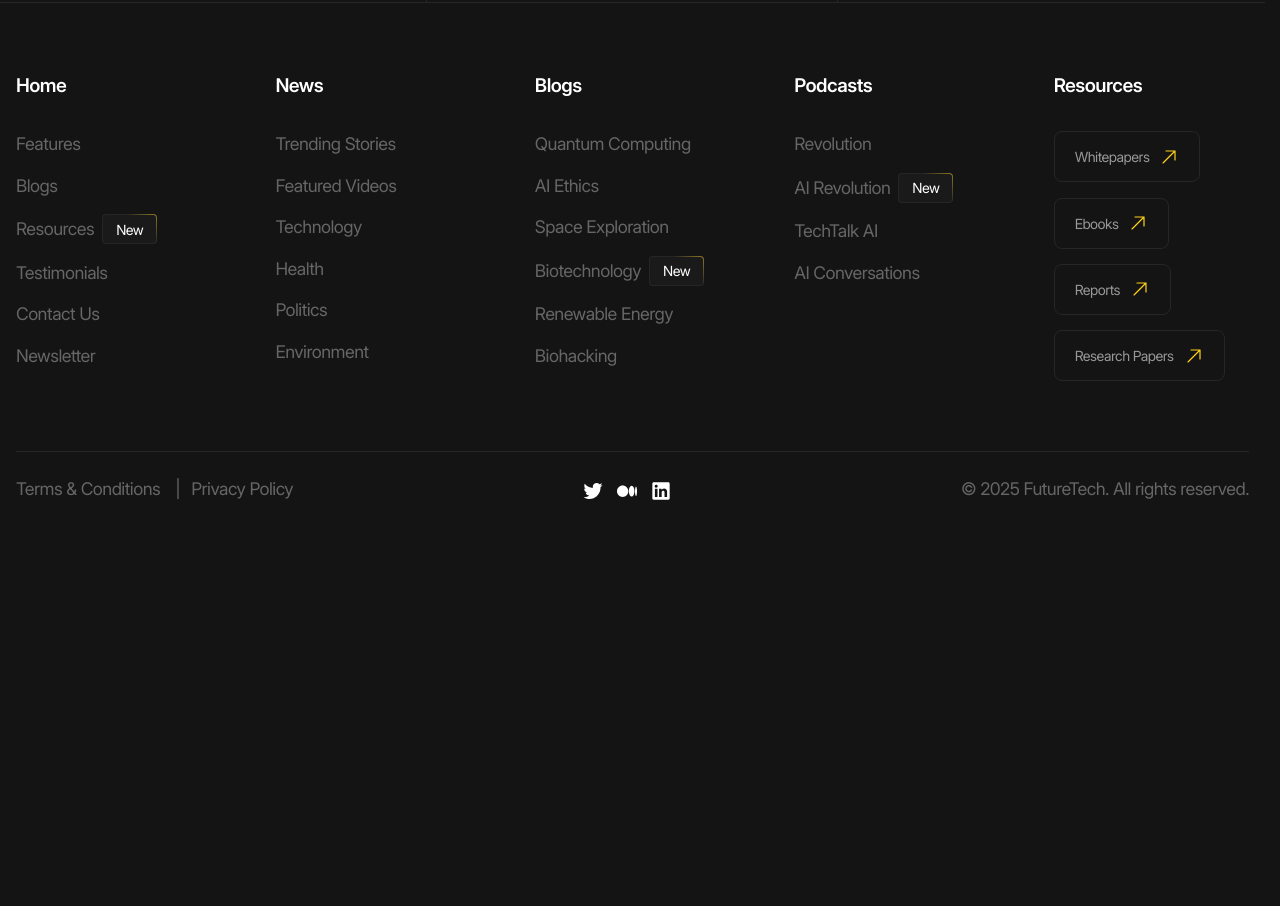
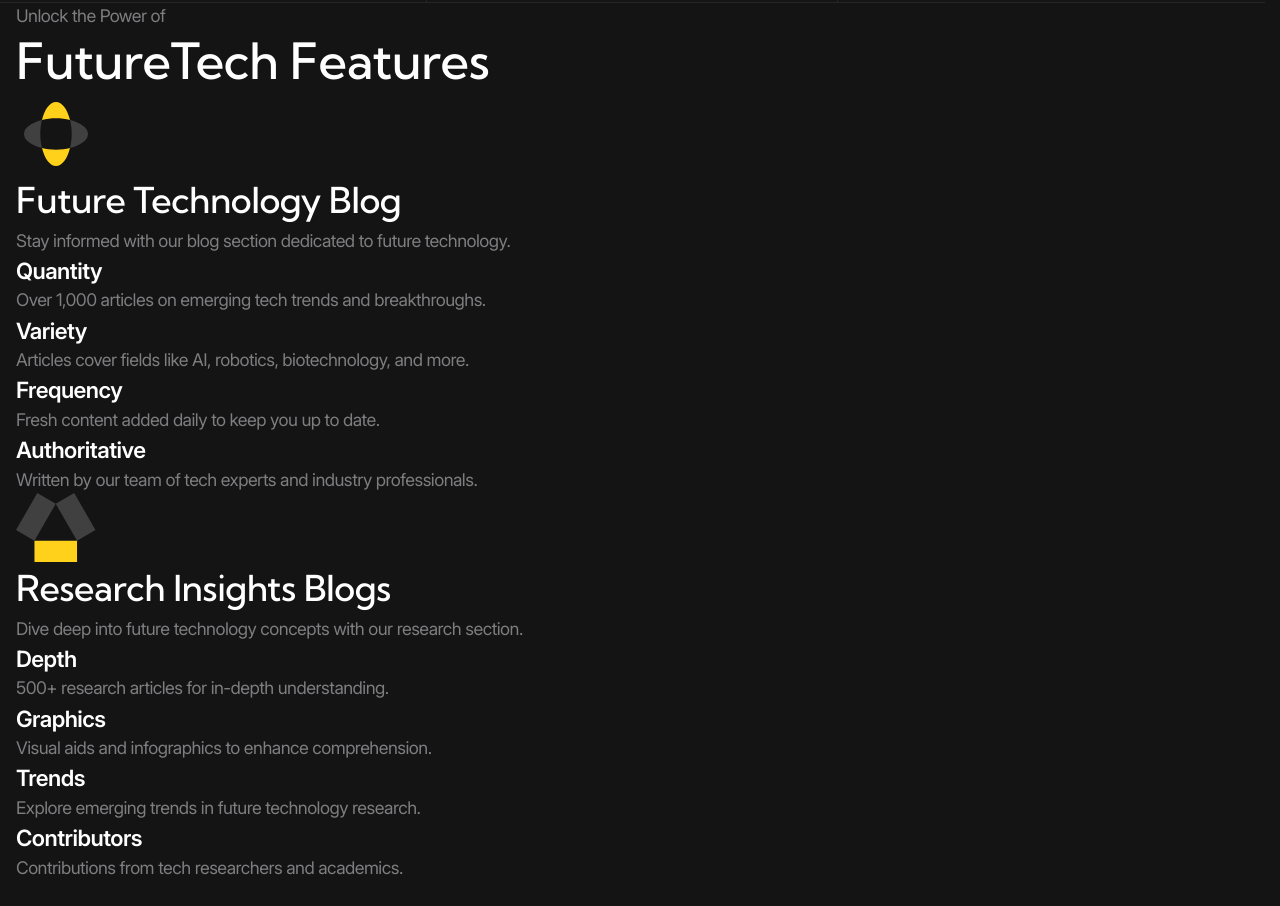
Before and after one commit to annrbk/future-tech, a website with bundled scripts: page index.html in a window 1280 px wide. Shown: the part 1034-1940 px from the top of the page. Before the commit the page ends 1560 px from the top, so only its background shows below. Built offline with nearby package versions, Linux system fonts and the light colour scheme.

Commit message:
feat: add features section structure

```diff
--- a/index.html
+++ b/index.html
@@ -209,6 +209,134 @@
                   <p class="advantage-card__subtitle">Worldwide Impact</p>
                 </a>
                 <p class="advantage-card__details">2 million monthly readers</p>
+              </div>
+            </li>
+          </ul>
+        </div>
+      </section>
+
+      <section class="section" aria-labelledby="features-title">
+        <header class="section__header">
+          <div class="section__header-inner container">
+            <div class="section__header-info">
+              <p class="section__subtitle tag">Unlock the Power of</p>
+              <h2 class="section__title" id="features-title">
+                FutureTech Features
+              </h2>
+            </div>
+          </div>
+        </header>
+        <div class="section__body">
+          <ul class="list">
+            <li class="list__item">
+              <div class="card container">
+                <div class="card__preview">
+                  <div class="card__preview-main">
+                    <img
+                      src="./images/features/1.svg"
+                      alt=""
+                      class="card__preview-icon"
+                      width="80"
+                      height="80"
+                    />
+                    <div class="card__preview-info">
+                      <h3 class="card__preview-title">
+                        Future Technology Blog
+                      </h3>
+                      <div class="card__preview-description">
+                        <p>
+                          Stay informed with our blog section dedicated to
+                          future technology.
+                        </p>
+                      </div>
+                    </div>
+                  </div>
+                </div>
+                <div class="card__body">
+                  <div class="card__grid card__grid--2">
+                    <div class="card__cell tile">
+                      <h4 class="card__cell-title h5">Quantity</h4>
+                      <p class="card__cell-description">
+                        Over 1,000 articles on emerging tech trends and
+                        breakthroughs.
+                      </p>
+                    </div>
+                    <div class="card__cell tile">
+                      <h4 class="card__cell-title h5">Variety</h4>
+                      <p class="card__cell-description">
+                        Articles cover fields like AI, robotics, biotechnology,
+                        and more.
+                      </p>
+                    </div>
+                    <div class="card__cell tile">
+                      <h4 class="card__cell-title h5">Frequency</h4>
+                      <p class="card__cell-description">
+                        Fresh content added daily to keep you up to date.
+                      </p>
+                    </div>
+                    <div class="card__cell tile">
+                      <h4 class="card__cell-title h5">Authoritative</h4>
+                      <p class="card__cell-description">
+                        Written by our team of tech experts and industry
+                        professionals.
+                      </p>
+                    </div>
+                  </div>
+                </div>
+              </div>
+            </li>
+            <li class="list__item">
+              <div class="card container">
+                <div class="card__preview">
+                  <div class="card__preview-main">
+                    <img
+                      src="./images/features/2.svg"
+                      alt=""
+                      class="card__preview-icon"
+                      width="80"
+                      height="80"
+                    />
+                    <div class="card__preview-info">
+                      <h3 class="card__preview-title">
+                        Research Insights Blogs
+                      </h3>
+                      <div class="card__preview-description">
+                        <p>
+                          Dive deep into future technology concepts with our
+                          research section.
+                        </p>
+                      </div>
+                    </div>
+                  </div>
+                </div>
+                <div class="card__body">
+                  <div class="card__grid card__grid--2">
+                    <div class="card__cell tile">
+                      <h4 class="card__cell-title h5">Depth</h4>
+                      <p class="card__cell-description">
+                        500+ research articles for in-depth understanding.
+                      </p>
+                    </div>
+                    <div class="card__cell tile">
+                      <h4 class="card__cell-title h5">Graphics</h4>
+                      <p class="card__cell-description">
+                        Visual aids and infographics to enhance comprehension.
+                      </p>
+                    </div>
+                    <div class="card__cell tile">
+                      <h4 class="card__cell-title h5">Trends</h4>
+                      <p class="card__cell-description">
+                        Explore emerging trends in future technology research.
+                      </p>
+                    </div>
+                    <div class="card__cell tile">
+                      <h4 class="card__cell-title h5">Contributors</h4>
+                      <p class="card__cell-description">
+                        Contributions from tech researchers and academics.
+                      </p>
+                    </div>
+                  </div>
+                </div>
               </div>
             </li>
           </ul>
```
Also changed, not shown: images/features/1.svg (added), images/features/2.svg (added).
